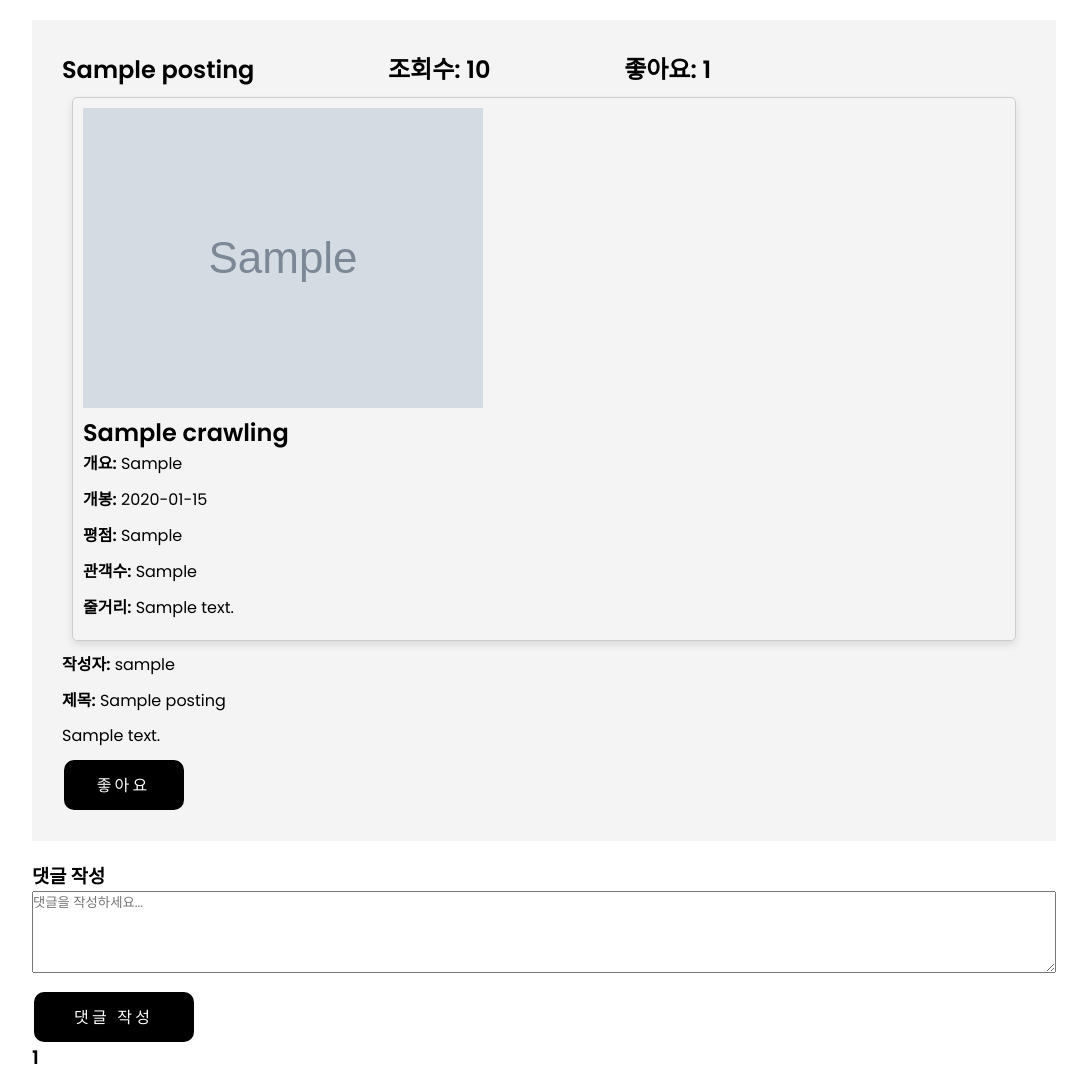
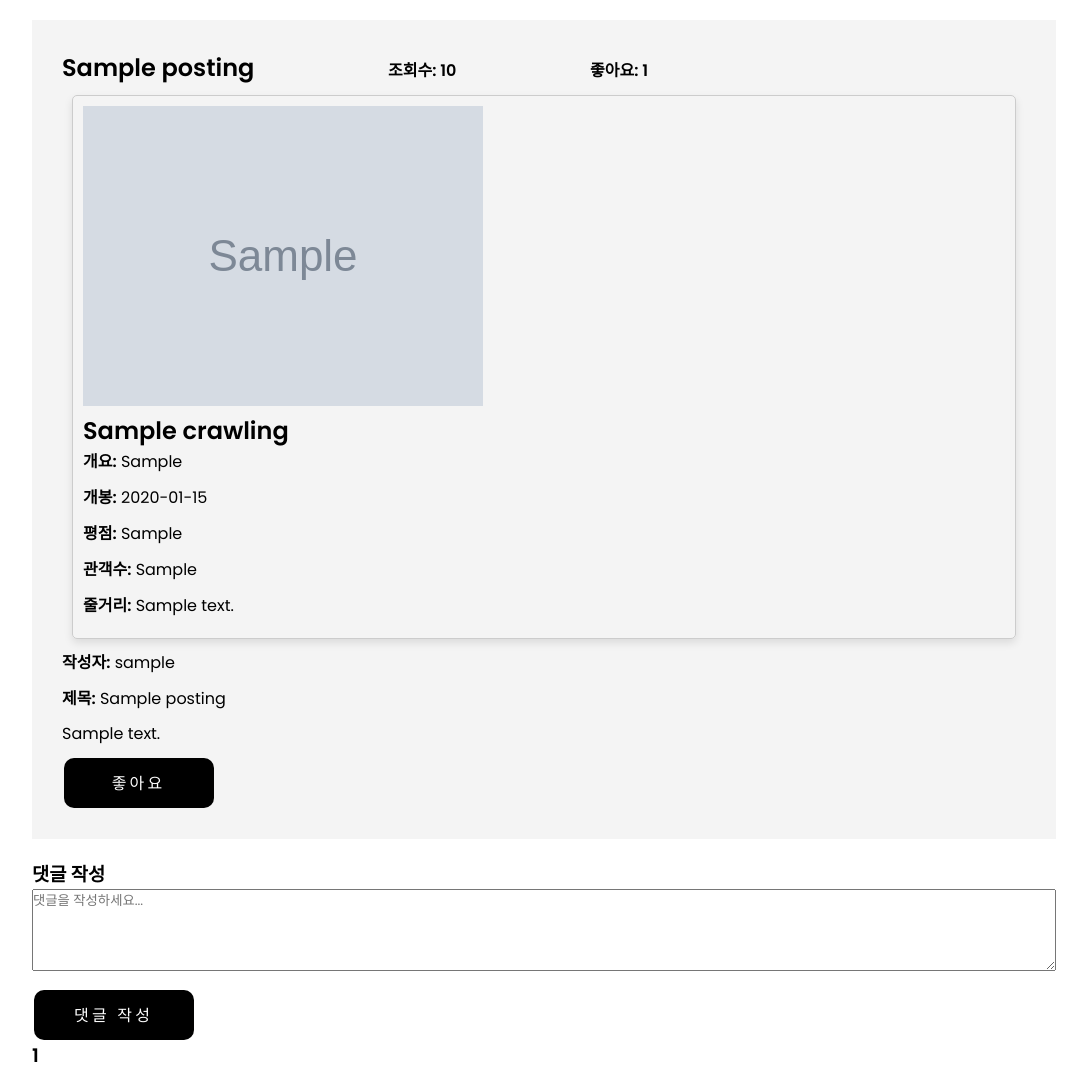
Before and after one commit to daengdaengjoa/8-, a Flask app: template templates/게시글 조회.html in a window 1280 px wide. Shown: the part 183-1253 px from the top of the page, without its empty margins (96-1183 px from the left). Run offline with Flask 3, Linux system fonts and the light colour scheme; the template is opened without the code that fills it: values that come from a table or form of the project are taken from there, others are empty; tables that the repository leaves empty hold one stand-in row (values such as "Sample post"); grey boxes marked "Sample" are stand-in pictures.

Commit message:
버튼 수정

```diff
--- a/templates/게시글 조회.html
+++ b/templates/게시글 조회.html
@@ -135,12 +135,13 @@
         }
 
         .btn {
+
             background-color: #333;
             color: #fff;
             border: none;
             font-size: 16px;
             font-weight: 400;
-            width: 120px;
+            width: 150px;
             height: 50px;
             padding: 10px 20px;
             border-radius: 10px;
@@ -160,6 +161,18 @@
             cursor: pointer;
         }
 
+        .btn-btn {
+            background-color: #333;
+            color: #fff;
+            border: none;
+            font-size: 10px;
+            font-weight: 400;
+            width: 80px;
+            height: 30px;
+            padding: 10px 20px;
+            border-radius: 10px;
+            cursor: pointer;
+        }
 
         .scroll-to-top {
             width: 50px;
@@ -521,6 +534,11 @@
         .post-info {
             margin-right: 8rem;
         }
+
+        .post-info-g {
+            font-size: 16px;
+            margin-right: 8rem;
+        }
     </style>
 </head>
 
@@ -624,8 +642,8 @@
     <div class="post">
         <h2>
             <span class="post-info">{{ posts.movie_title }}</span>
-            <span class="post-info">조회수: {{ posts.views }}</span>
-            <span class="post-info">좋아요: {{ posts.likes }}</span>
+            <span class="post-info-g">조회수: {{ posts.views }}</span>
+            <span class="post-info-g">좋아요: {{ posts.likes }}</span>
             <span class="post-info">
             {% if posts.user_id == login_id or "admin_team8" == login_id %}
                 <div class="edit-buttons" style="display: flex; justify-content: flex-start">
@@ -680,11 +698,15 @@
                     <p>{{ comment.date.strftime("%Y-%m-%d %H:%M:%S") }}</p>
                     {% if comment.user_id == login_id or "admin_team8" == login_id %}
                         <div class="comment-buttons" style="display: flex; justify-content: flex-start">
+
                             <button type="submit" class="update-comment-btn{{ loop.index }}"
                                     id="update-comment-btn{{ loop.index }}">수정
                             </button>
+
                             <form method="POST" action="/delete_comment/{{ comment.id }}">
+
                                 <button type="submit" class="delete-comment-btn">삭제</button>
+
                             </form>
                         </div>
                     {% endif %}
@@ -697,7 +719,7 @@
                         <textarea name="detail" rows="4" cols="50"
                                   placeholder="댓글을 수정하세요...">{{ comment.detail }}</textarea>
                     </label><br>
-                    <button type="submit">댓글 수정</button>
+                    <button type="submit" class="btn">댓글 수정</button>
                 </form>
             </div>
             <script>
```
